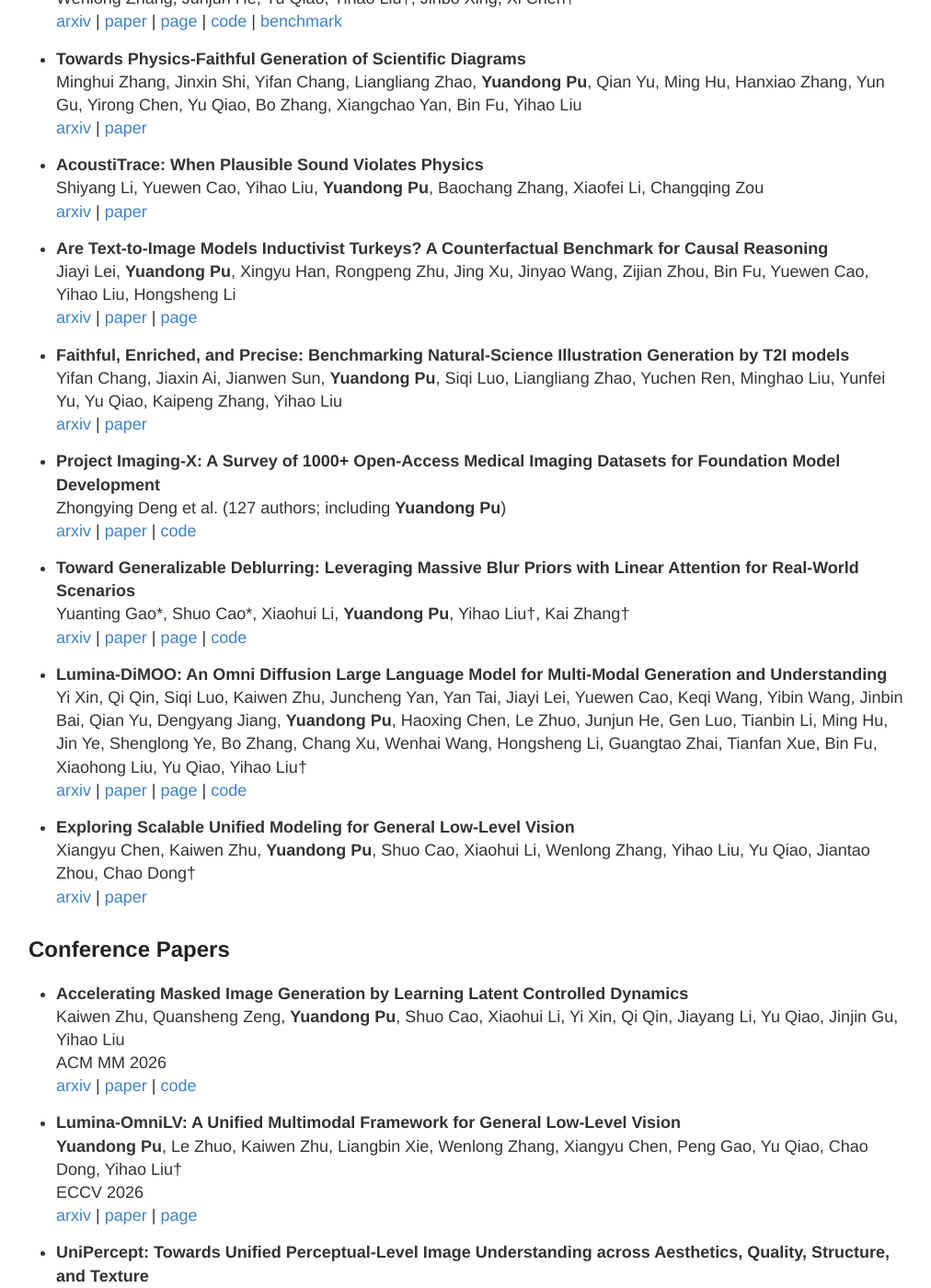
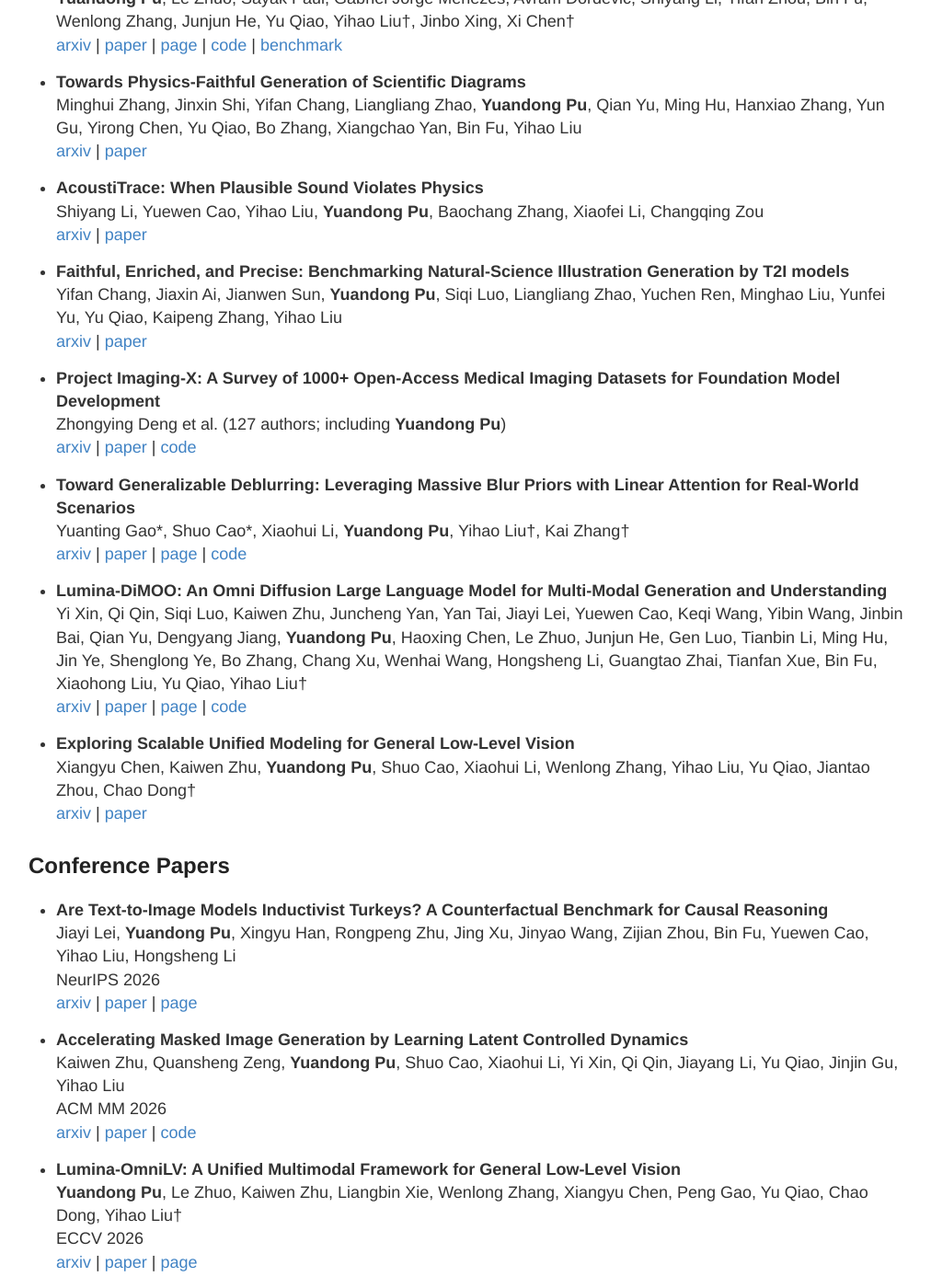
Before and after one commit to Andrew0613/Andrew0613.github.io, a Jekyll site: the page built from index.md, in a window 1280 px wide and 1400 px high, scrolled down 956 px. Shown: the whole window at 92% size, without its empty margins (129-1141 px from the left). Built offline with Jekyll 4.4.1, drawn with Linux system fonts in a browser that asks for light colours; some of the changed lines change nothing that is shown; some of the changed text lies outside the part shown.

Commit message:
Update CF-World acceptance to NeurIPS 2026

```diff
--- a/index.md
+++ b/index.md
@@ -11,6 +11,7 @@ I am a third-year Ph.D. student of Shanghai Jiao Tong University ([SJTU](https:/
 My current research interest mainly lies in generative modeling and agents.
 
 # News
+- **2026-09**: One paper was accepted to NeurIPS 2026.
 - **2026-07**: One paper was accepted to ACM MM 2026.
 - **2026-06**: One paper was accepted to ECCV 2026.
 - **2026-05**: Recognized as a Gold Reviewer for ICML 2026.
@@ -40,10 +41,6 @@ My current research interest mainly lies in generative modeling and agents.
     Shiyang Li, Yuewen Cao, Yihao Liu, **Yuandong Pu**, Baochang Zhang, Xiaofei Li, Changqing Zou <br>
     [arxiv](https://arxiv.org/abs/2608.02035) | [paper](https://arxiv.org/pdf/2608.02035)
 
-- **Are Text-to-Image Models Inductivist Turkeys? A Counterfactual Benchmark for Causal Reasoning** <br>
-    Jiayi Lei, **Yuandong Pu**, Xingyu Han, Rongpeng Zhu, Jing Xu, Jinyao Wang, Zijian Zhou, Bin Fu, Yuewen Cao, Yihao Liu, Hongsheng Li <br>
-    [arxiv](https://arxiv.org/abs/2606.24548) | [paper](https://arxiv.org/pdf/2606.24548) | [page](https://jylei16.github.io/CF-World.github.io/)
-
 - **Faithful, Enriched, and Precise: Benchmarking Natural-Science Illustration Generation by T2I models** <br>
     Yifan Chang, Jiaxin Ai, Jianwen Sun, **Yuandong Pu**, Siqi Luo, Liangliang Zhao, Yuchen Ren, Minghao Liu, Yunfei Yu, Yu Qiao, Kaipeng Zhang, Yihao Liu <br>
     [arxiv](https://arxiv.org/abs/2606.05949) | [paper](https://arxiv.org/pdf/2606.05949)
@@ -65,6 +62,11 @@ My current research interest mainly lies in generative modeling and agents.
     [arxiv](https://arxiv.org/abs/2507.14801) | [paper](https://arxiv.org/abs/2507.14801)
 
 ## Conference Papers
+
+- **Are Text-to-Image Models Inductivist Turkeys? A Counterfactual Benchmark for Causal Reasoning** <br>
+    Jiayi Lei, **Yuandong Pu**, Xingyu Han, Rongpeng Zhu, Jing Xu, Jinyao Wang, Zijian Zhou, Bin Fu, Yuewen Cao, Yihao Liu, Hongsheng Li <br>
+    NeurIPS 2026 <br>
+    [arxiv](https://arxiv.org/abs/2606.24548) | [paper](https://arxiv.org/pdf/2606.24548) | [page](https://jylei16.github.io/CF-World.github.io/)
 
 - **Accelerating Masked Image Generation by Learning Latent Controlled Dynamics** <br>
     Kaiwen Zhu, Quansheng Zeng, **Yuandong Pu**, Shuo Cao, Xiaohui Li, Yi Xin, Qi Qin, Jiayang Li, Yu Qiao, Jinjin Gu, Yihao Liu <br>
@@ -142,4 +144,4 @@ My current research interest mainly lies in generative modeling and agents.
   Sep. 2019 - Jun. 2023 <br>
   GPA: 3.8 / 4.0, **Ranking: 1 / 79**
 
-(last updated: Aug 2026)
+(last updated: Oct 2026)
```
